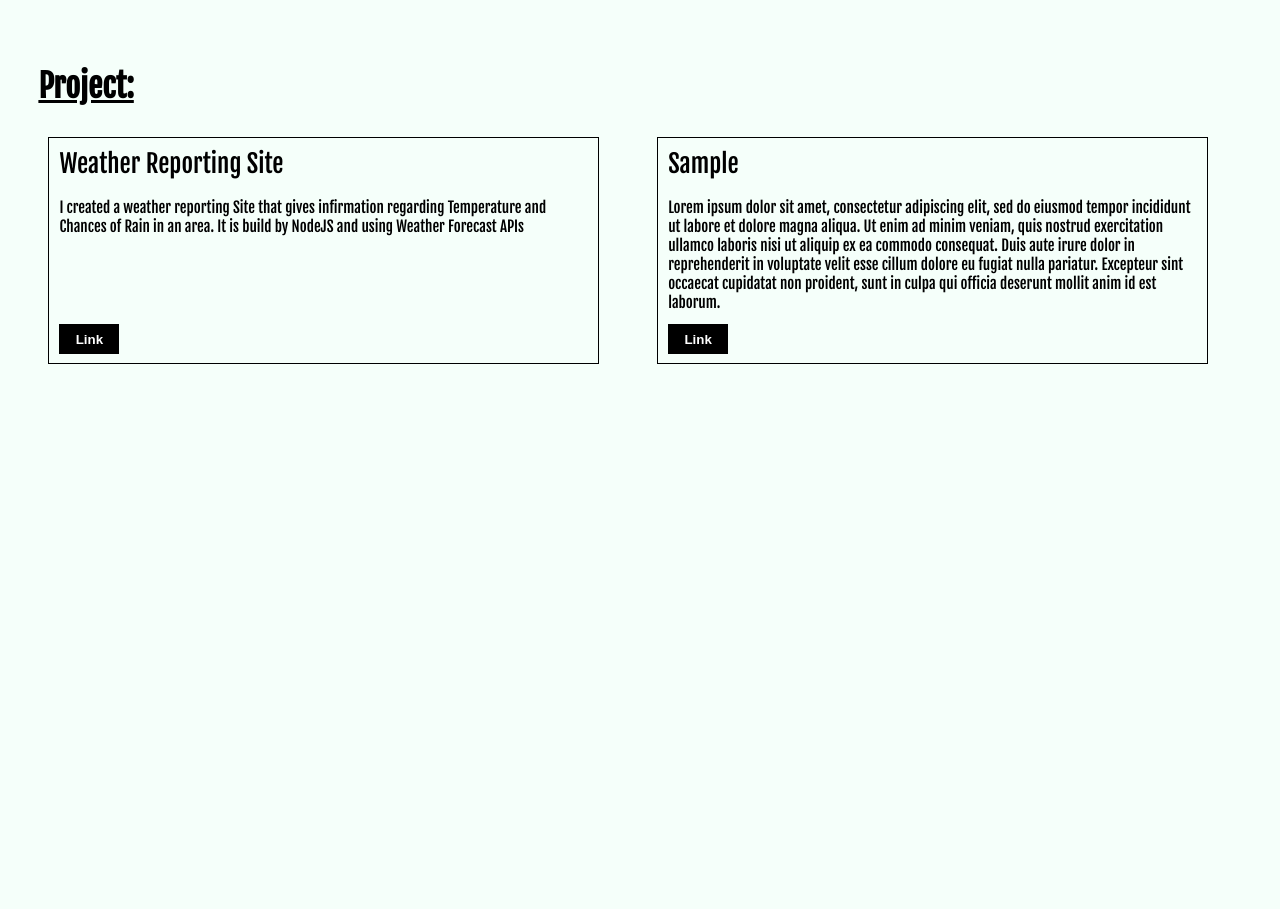
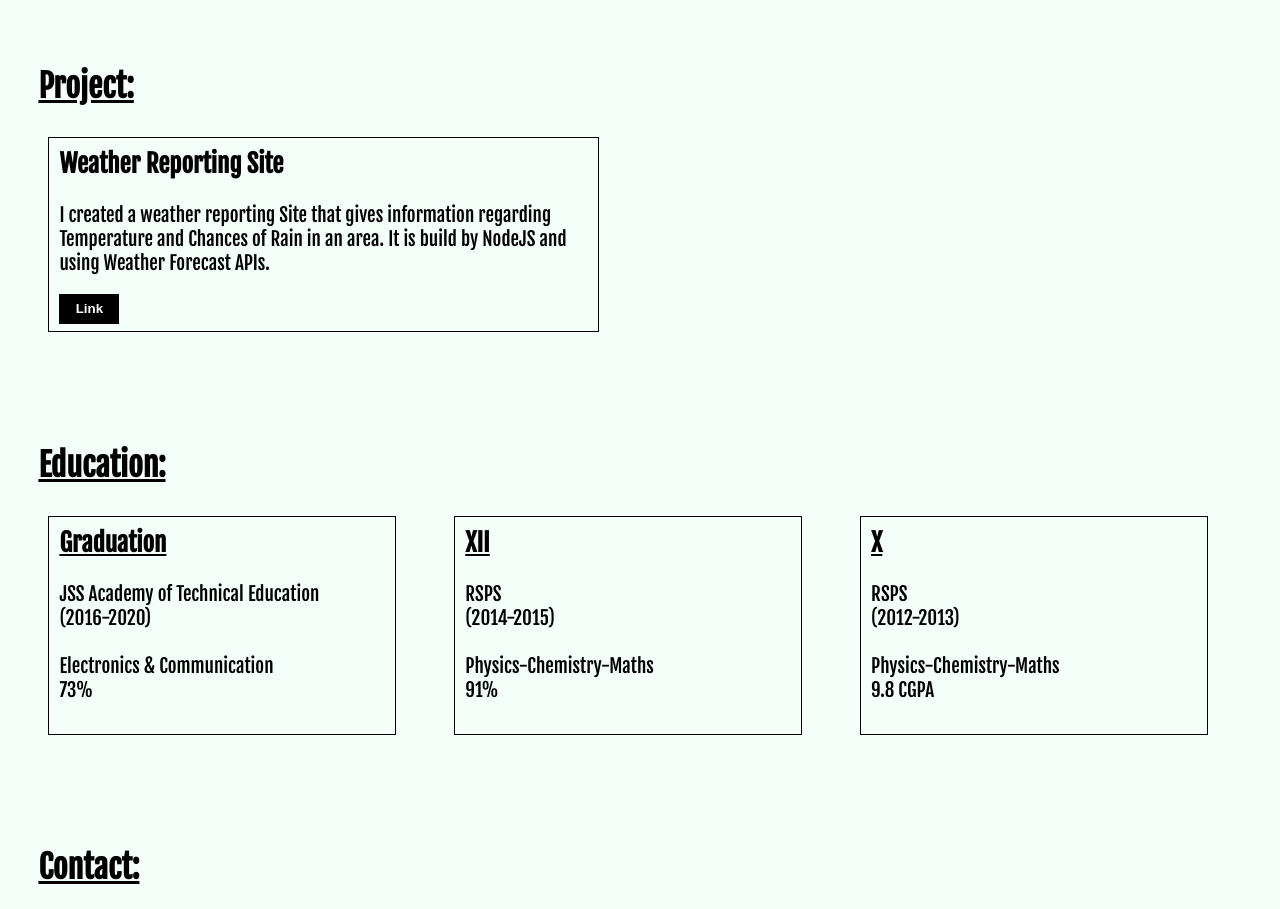
Before and after one commit to aciskool/Portfolio, a Vue app: page / in a window 1280 px wide. Shown: the part 960-1869 px from the top of the page. Before the commit the page ends 1437 px from the top, so only its background shows below. Built offline with nearby package versions, Linux system fonts and the light colour scheme.

Commit message:
upto contact

```diff
--- a/src/App.vue
+++ b/src/App.vue
@@ -2,7 +2,7 @@
   <link href="https://fonts.googleapis.com/css2?family=Fjalla+One&display=swap" rel="stylesheet">
   <!-- <img alt="Vue logo" src="./assets/logo.png"> -->
 
-  <HelloWorld msg="Welcome"></HelloWorld>
+  <HelloWorld></HelloWorld>
 
 
 </template>
--- a/src/components/HelloWorld.vue
+++ b/src/components/HelloWorld.vue
@@ -5,10 +5,10 @@
       <p id="heading"><b>Hi, I am Arvind <br>Welcome to my Portfolio!!</b></p>
     </div>
     <ul style="text-align:left;" class="nav-bar">
-      <li v-for="item in NavList" :key="item.id" style="cursor:pointer;" v-on:click="changeIndex(item)"><a>{{item.heading}}</a></li>
+      <li v-for="item in NavList" :key="item.id" style="cursor:pointer;" v-on:click="jumptoview(item)"><a>{{item.heading}}</a></li>
     </ul>
     <div class="main_data">
-        <div class="aboutme">
+        <div class="aboutme" id="about">
             <h1><u>About Me:</u></h1>
             <div class="description">
               <p>{{description}}</p>
@@ -24,18 +24,33 @@
                 <div class="list-items">
                   <p v-for="data in coding" :key="data.id">- {{data.name}}<span class="bar"><span class="progress" v-bind:style="{'background': red, 'width':data.value+'%'}"></span></span></p>
                 </div>
-
             </div>
         </div>
-        <div class="project">
+        <div class="project" id="project">
             <h1><u>Project:</u></h1>
             <div class="projectData">
                 <div v-for="data in project" :key="data.id" class="projectComponent">
-                  <div style="font-size:25px">{{data.name}}</div><br>
+                  <div style="font-size:25px"><strong>{{data.name}}</strong></div><br>
                   <div>{{data.about}}</div><br>
-                  <div style="position:absolute;bottom:4%;"><button style="border:1px solid black;color:white;background-color:black;width:60px;height:30px;"><strong>Link</strong></button></div>
+                  <div style="position:absolute;bottom:4%;"><button style="border:1px solid black;color:white;background-color:black;width:60px;height:30px;cursor:pointer;" @click="loadLink(data)"><strong>Link</strong></button></div>
                 </div>
             </div>
+        </div>
+        <div class="education" id="education">
+            <h1><u>Education:</u></h1>
+            <div class="educationData">
+                <div v-for="data in education" :key="data.id" class="educationComponent">
+                    <div style="font-size:25px;"><strong><u>{{data.type}}</u></strong></div><br>
+                    <div>{{data.school}}</div>
+                    <div>({{data.time}})</div><br>
+                    <div>{{data.major}}</div>
+                    <div>{{data.agg}}</div>
+                </div>
+            </div>
+        </div>
+        <div class="contact" id="contact">
+              <h1><u>Contact:</u></h1>
+
         </div>
   </div>
   </div>
@@ -44,18 +59,20 @@
 <script>
 export default {
   name: 'HelloWorld',
-  props: {
-    msg: String
-  },
   methods: {
     giveMessage: function(){
       console.log("Hello");
     },
-    changeIndex: function(item){
-      this.selected_index = item.id;
+    jumptoview: function(item){
+      var elmt = document.getElementById(item.ids);
+      elmt.scrollIntoView({behavior: "smooth", block: "end", inline: "nearest"});
     },
     progressBar: function(){
       console.log("hello");
+    },
+    loadLink: function(data){
+      if(data.id == 1)
+        window.open("https://aravind-weather-app.herokuapp.com/");
     }
   },
   data() {
@@ -63,17 +80,17 @@ export default {
       description : "I am a Full Stack Developer interested in learning new Technologies & participate in development of awesome futuristic Products."
       ,
       NavList : [
-        {id: 1,heading: "About Me", show: true},
-        {id: 2,heading: "Project", show: true},
-        {id: 3,heading: "Education", show: true},
-        {id: 4,heading: "Interests", shoe: true}
+        {id: 1,heading: "About Me", show: true , ids: "about"},
+        {id: 2,heading: "Project", show: true , ids: "project"},
+        {id: 3,heading: "Education", show: true , ids : "education"},
+        {id: 4,heading: "Contact", shoe: true , ids : "contact"}
       ],
       selected_index : 1,
       info : [
         {id: 1,heading: "About Me", show: true, filename:"about.html",content: "<div><p>Hello</p></div>"},
         {id: 2,heading: "Project", show: true, content:"List of Projects"},
         {id: 3,heading: "Education", show: true,  content:"Education Background"},
-        {id: 4,heading: "Interests", shoe: true,  content:"My interests for my future."}
+        {id: 4,heading: "Interests", show: true,  content:"My interests for my future."}
         ],
       frontend : [
         {id:1, name:"Angular", value:50},
@@ -99,8 +116,12 @@ export default {
         {id:3, name: 'Coding'}
       ],
       project : [
-        {id:1, name:"Weather Reporting Site", about:"I created a weather reporting Site that gives infirmation regarding Temperature and Chances of Rain in an area. It is build by NodeJS and using Weather Forecast APIs"},
-        {id:2, name:"Sample", about:"Lorem ipsum dolor sit amet, consectetur adipiscing elit, sed do eiusmod tempor incididunt ut labore et dolore magna aliqua. Ut enim ad minim veniam, quis nostrud exercitation ullamco laboris nisi ut aliquip ex ea commodo consequat. Duis aute irure dolor in reprehenderit in voluptate velit esse cillum dolore eu fugiat nulla pariatur. Excepteur sint occaecat cupidatat non proident, sunt in culpa qui officia deserunt mollit anim id est laborum."}
+        {id:1, name:"Weather Reporting Site", about:"I created a weather reporting Site that gives information regarding Temperature and Chances of Rain in an area. It is build by NodeJS and using Weather Forecast APIs."},
+      ],
+      education:[
+        {id:1, type:"Graduation",school:"JSS Academy of Technical Education",time:"2016-2020",major:"Electronics & Communication",agg:"73%"},
+        {id:2, type:"XII",school:"RSPS",time:"2014-2015",major:"Physics-Chemistry-Maths",agg:"91%"},
+        {id:3, type:"X",school:"RSPS",time:"2012-2013",major:"Physics-Chemistry-Maths",agg:"9.8 CGPA"}
       ]
     }
   },
@@ -140,7 +161,7 @@ export default {
 }
 .projectData{
   display: grid;
-  font-size: 15px;
+  font-size: 19px;
   grid-template-columns: 1fr 1fr;
   grid-column-gap: 5%;
   padding: 10px;
@@ -148,11 +169,24 @@ export default {
   margin-right: 5%;
   overflow: none;
 }
-.projectComponent{
+.educationData{
+  display: grid;
+  font-size: 19px;
+  grid-template-columns: 1fr 1fr 1fr;
+  grid-column-gap: 5%;
+  padding: 10px;
+  margin-bottom: 10%;
+  margin-right: 5%;
+  overflow: none;
+}
+.projectComponent, .educationComponent{
     border: 1px solid black;
     padding: 10px;
     position: relative;
     height: 100%;
+}
+.educationComponent:hover , .projectComponent:hover{
+  background-color: #F5F5F5;
 }
 .bar{
   border: 2px solid black;
```
